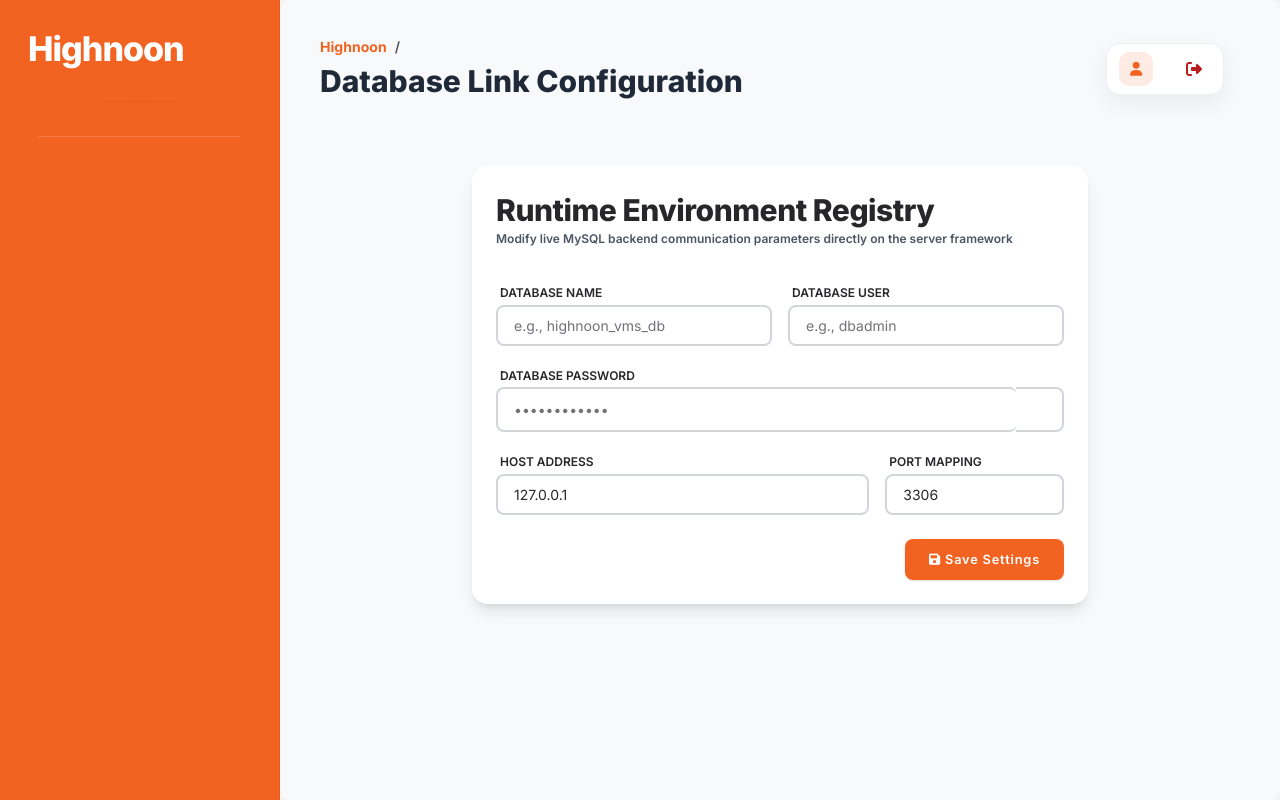
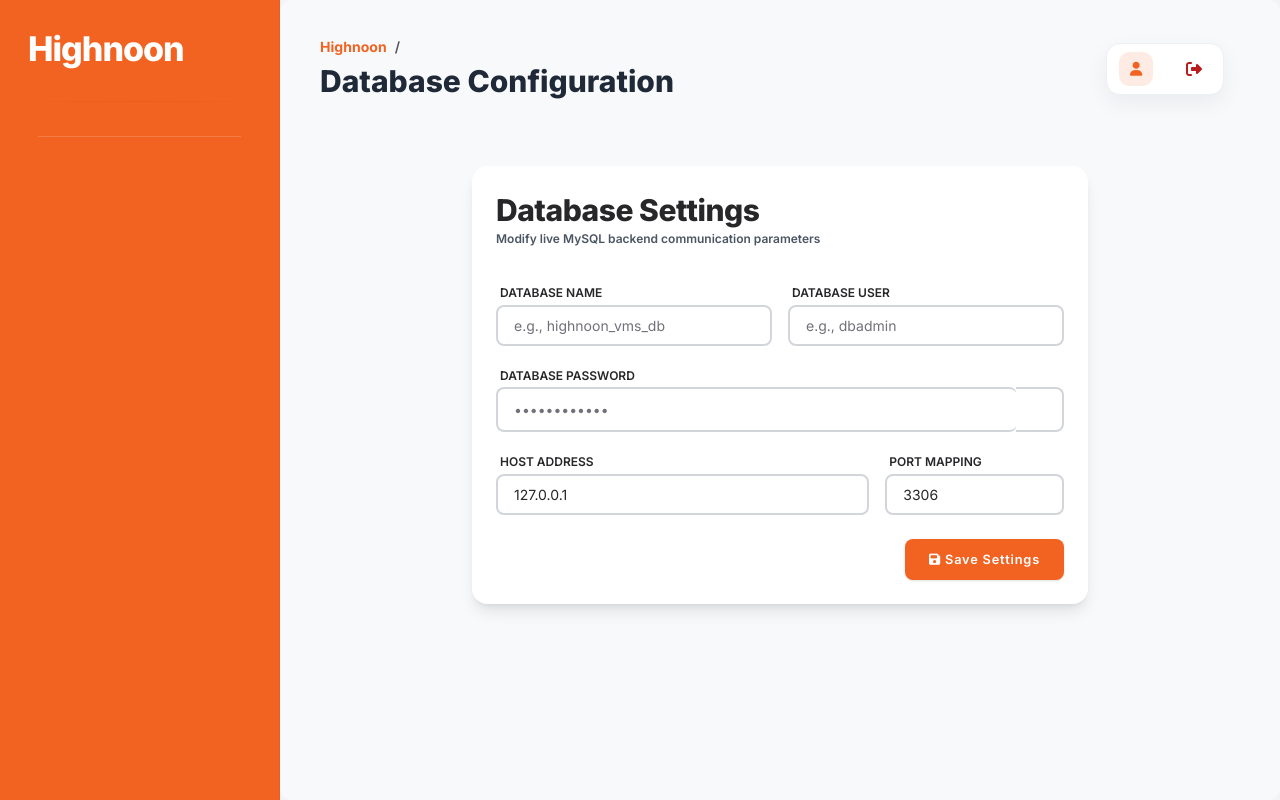
Before and after one commit to hashir500/HNL-VISITOR-MANAGEMENT-SYSTEM-, a Django app: page /masters/settings/database/ in a window 1280 px wide. Run offline with Django 5.2, Linux system fonts and the light colour scheme; data that the repository does not hold is empty; some libraries are stand-ins or nearby versions.

Commit message:
minor changes

```diff
--- a/highnoon_vms/highnoon_vms/urls.py
+++ b/highnoon_vms/highnoon_vms/urls.py
@@ -16,14 +16,22 @@ Including another URLconf
 """
 from django.contrib import admin
 from django.urls import include, path
+from django.views.generic.base import RedirectView
 
 urlpatterns = [
+    path("", RedirectView.as_view(url="/login/", permanent=False), name="root_redirect"),
+
+
     path('admin/', admin.site.urls),
+
+
+    path("dashboard/", include("dashboard.urls")),
+    path("masters/", include("masters.urls")),
+
+
     path("", include("visitors.urls")),
     path("", include("visits.urls")),
     path("", include("reports.urls")),
-    path("dashboard/", include("dashboard.urls")),
     path("", include("accounts.urls")),
     path("", include("system_settings.urls")),
-    path("masters/", include("masters.urls")),
 ]
--- a/highnoon_vms/masters/templates/masters/database_settings.html
+++ b/highnoon_vms/masters/templates/masters/database_settings.html
@@ -1,7 +1,7 @@
 {% extends "base.html" %}
 
 {% block title %}System Settings{% endblock %}
-{% block page_heading %}Database Link Configuration{% endblock %}
+{% block page_heading %}Database Configuration{% endblock %}
 
 {% block content %}
 <!-- CSS Override to target and hide ONLY the global outer alert banner -->
@@ -21,8 +21,8 @@
       <!-- Clean Text-Only Header Block -->
       <div class="card-header pb-0 text-start bg-white border-0" style="border-top-left-radius: 1rem; border-top-right-radius: 1rem;">
         <div>
-          <h5 class="font-weight-bolder text-dark mb-0" style="letter-spacing: -0.03rem;">Runtime Environment Registry</h5>
-          <p class="text-xs text-secondary mb-0">Modify live MySQL backend communication parameters directly on the server framework</p>
+          <h5 class="font-weight-bolder text-dark mb-0" style="letter-spacing: -0.03rem;">Database Settings</h5>
+          <p class="text-xs text-secondary mb-0">Modify live MySQL backend communication parameters</p>
         </div>
         <hr class="horizontal text-dark my-3 opacity-1">
       </div>
```
